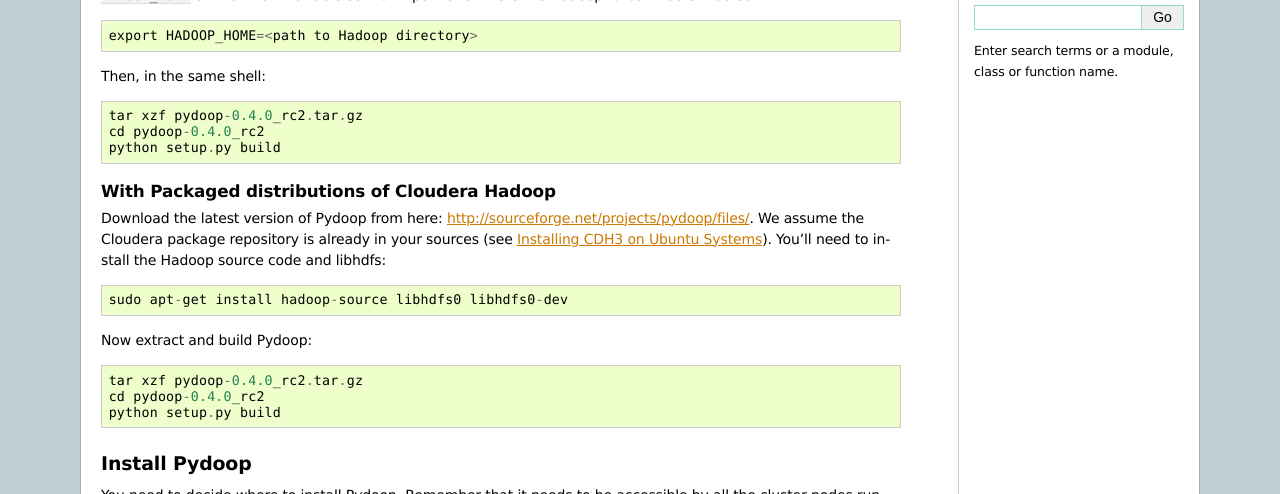
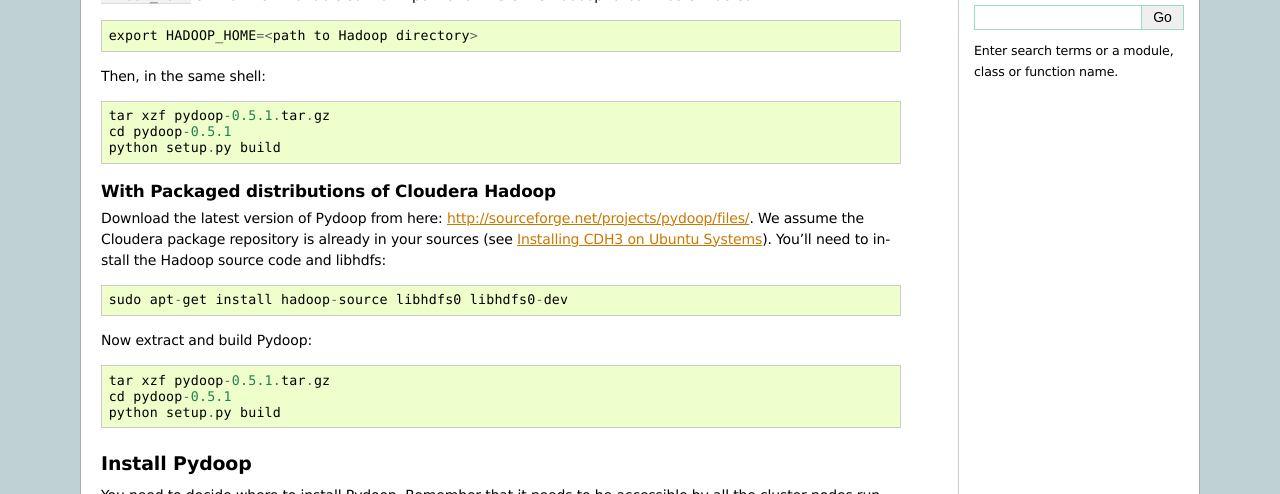
Before and after one commit to crs4/seal, a Sphinx documentation site: the page built from docs/installation_ubuntu.rst, in a window 1280 px wide and 900 px high, scrolled down 656 px. Shown: the part 152-646 px from the top of the window. Built offline with Sphinx 7.4.7, drawn with Linux system fonts in a browser that asks for light colours.

Commit message:
update pydoop version number

```diff
--- a/docs/installation_ubuntu.rst
+++ b/docs/installation_ubuntu.rst
@@ -63,8 +63,8 @@
 
 Then, in the same shell::
 
-  tar xzf pydoop-0.4.0_rc2.tar.gz
-  cd pydoop-0.4.0_rc2
+  tar xzf pydoop-0.5.1.tar.gz
+  cd pydoop-0.5.1
   python setup.py build
 
 
@@ -82,8 +82,8 @@
 
 Now extract and build Pydoop::
 
-  tar xzf pydoop-0.4.0_rc2.tar.gz
-  cd pydoop-0.4.0_rc2
+  tar xzf pydoop-0.5.1.tar.gz
+  cd pydoop-0.5.1
   python setup.py build
 
 
```
